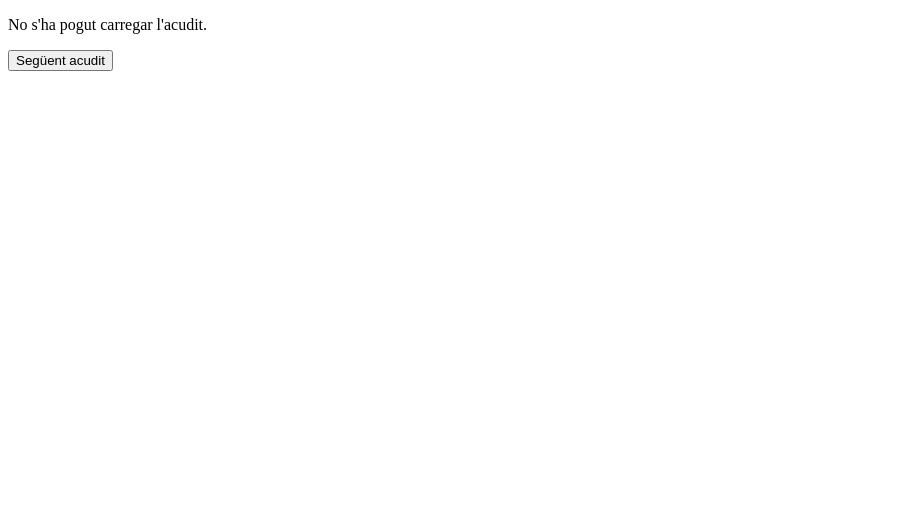
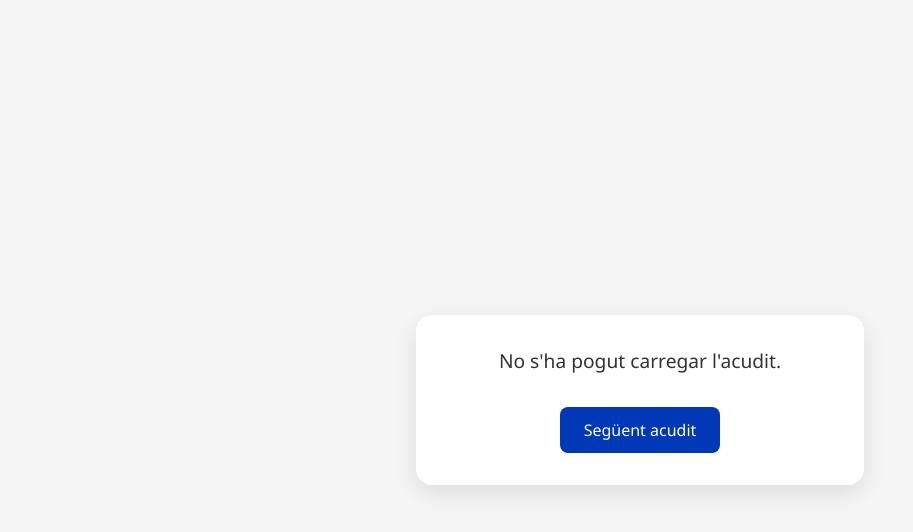
Before and after one commit to albertvallsbe/2025-s4-albertvalls, a website with bundled scripts: page index.html in a window 1280 px wide. Shown: the whole page, without its empty margins (0-913 px from the left). Built offline with nearby package versions, Linux system fonts and the light colour scheme; no server answers.

Commit message:
Add style in joke card with sass in scss

```diff
--- a/index.html
+++ b/index.html
@@ -5,18 +5,19 @@
 	<meta charset="UTF-8" />
 	<meta name="viewport" content="width=device-width, initial-scale=1.0" />
 	<title>Acudits Matinals</title>
+	<link rel="stylesheet" href="./public/style.css" />
 
 </head>
 
 <body>
-	<section class="joke">
+	<main class="joke">
 		<div class="joke__card">
 			<p class="joke__text" id="jokeText">Carregant acudit…</p>
 			<button class="joke__next-button" id="jokeButton" type="button">
 				Següent acudit
 			</button>
 		</div>
-	</section>
+	</main>
 	<script type="importmap">
 	{
 		"imports": {
--- a/package.json
+++ b/package.json
@@ -11,7 +11,9 @@
         "test-experimental": "node --experimental-vm-modules node_modules/jest/bin/jest.js",
         "ts": "tsc",
         "ts-w": "tsc --watch",
-        "gen-config": "ts-node src/load-env.ts"
+        "gen-config": "ts-node src/load-env.ts",
+        "sass": "sass ./src/styles/main.scss ./public/style.css",
+        "sass-w": "sass --watch ./src/styles/main.scss ./public/style.css"
     },
     "devDependencies": {
         "@babel/core": "^7.24.5",
@@ -34,6 +36,7 @@
         "jest-junit": "^14.0.1",
         "node-fetch": "^3.3.2",
         "prettier": "^3.3.0",
+        "sass": "^1.89.2",
         "ts-jest": "^29.3.4",
         "ts-loader": "^9.5.0",
         "ts-node": "^10.9.2",
--- /dev/null
+++ b/src/styles/_colors.scss
@@ -0,0 +1,5 @@
+$primary-color: #0038B8;
+$white: #ffffff;
+$light-gray: #f5f5f5;
+$text-gray: #333;
+$black: #000000;
--- /dev/null
+++ b/src/styles/_home.scss
@@ -0,0 +1,39 @@
+@use "sass:color";
+@use "./colors";
+
+.joke {
+	min-height: 100vh;
+	display: flex;
+	justify-content: center;
+	align-items: center;
+	background: colors.$light-gray;
+	padding: 2rem;
+}
+
+.joke__card {
+	background: colors.$white;
+	border-radius: 1rem;
+	box-shadow: 0 0.5rem 1.5rem rgba(0, 0, 0, 0.1);
+	padding: 2rem;
+	text-align: center;
+	max-width: 28rem;
+	width: 100%;
+}
+
+.joke__text {
+	font-size: 1.2rem;
+	margin-bottom: 2rem;
+}
+
+.joke__next-button {
+	background-color: colors.$primary-color;
+	color: colors.$white;
+	font-size: 1rem;
+	padding: 0.75rem 1.5rem;
+	border-radius: 0.5rem;
+	transition: background-color 0.2s ease-in-out;
+
+	&:hover {
+		background-color: color.adjust(colors.$primary-color, $lightness: +10%);
+	}
+}
--- /dev/null
+++ b/src/styles/_reset.scss
@@ -0,0 +1,20 @@
+*,
+*::before,
+*::after {
+	margin: 0;
+	padding: 0;
+	box-sizing: border-box;
+}
+
+body {
+	line-height: 1.5;
+	font-family: inherit;
+	background-color: #f5f5f5;
+}
+
+button {
+	font-family: inherit;
+	cursor: pointer;
+	border: none;
+	background: none;
+}
--- /dev/null
+++ b/src/styles/_typography.scss
@@ -0,0 +1,23 @@
+@use "sass:color";
+@use "./colors";
+
+html {
+	font-size: 16px;
+}
+
+body {
+	font-family: 'Segoe UI', Tahoma, Geneva, Verdana, sans-serif;
+	color: colors.$text-gray;
+	font-size: 1rem;
+}
+
+h1,
+h2,
+h3,
+h4 {
+	font-weight: 600;
+}
+
+p {
+	margin-bottom: 1rem;
+}
--- /dev/null
+++ b/src/styles/main.scss
@@ -0,0 +1,4 @@
+@use "./reset";
+@use "./colors";
+@use "./typography";
+@use "./home";
```
Also changed, not shown: public/style.css (added), 1 other file.
